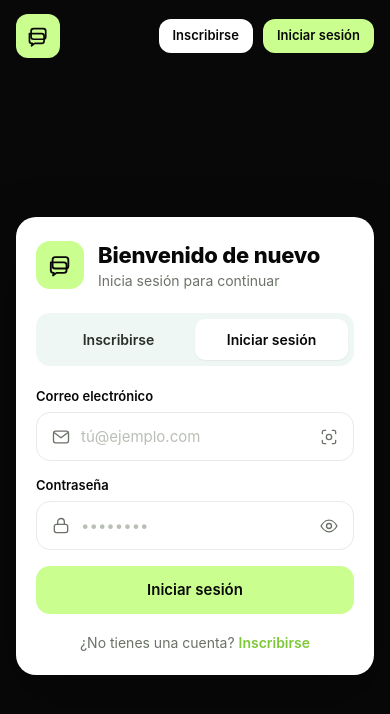
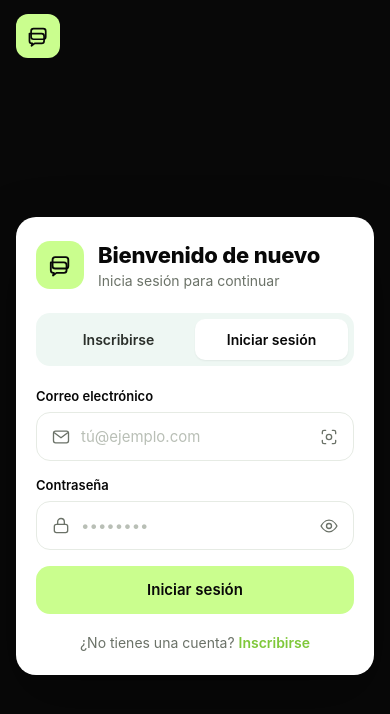
Before and after one commit to nicoleocla/pitch-partner-webapp, a plain HTML site: page index.html in a window 390 px wide. Drawn offline with Linux system fonts and the light colour scheme.

Commit message:
Remove redundant top-right nav buttons

```diff
--- a/index.html
+++ b/index.html
@@ -4,7 +4,7 @@
   <meta charset="UTF-8" />
   <meta name="viewport" content="width=device-width, initial-scale=1.0" />
   <title>Pitch Partner</title>
-  <link rel="stylesheet" href="styles.css?v=2" />
+  <link rel="stylesheet" href="styles.css?v=3" />
   <link rel="icon" type="image/svg+xml" href="favicon.svg" />
 </head>
 <body>
@@ -19,10 +19,6 @@
         </svg>
       </span>
     </a>
-    <nav class="nav-actions">
-      <button type="button" class="btn btn-ghost" data-nav-tab="signup">Inscribirse</button>
-      <button type="button" class="btn btn-primary" data-nav-tab="login">Iniciar sesión</button>
-    </nav>
   </header>
 
   <main class="main">
@@ -122,6 +118,6 @@
     </section>
   </main>
 
-  <script src="app.js?v=2"></script>
+  <script src="app.js?v=3"></script>
 </body>
 </html>
--- a/styles.css
+++ b/styles.css
@@ -68,11 +68,6 @@
   border-radius: 14px;
 }
 .brand-logo-lg svg { width: 30px; height: 30px; }
-
-.nav-actions {
-  display: flex;
-  gap: 10px;
-}
 
 /* Buttons */
 .btn {
@@ -308,7 +303,6 @@
 /* Mobile */
 @media (max-width: 520px) {
   .nav { padding: 14px 16px; }
-  .nav-actions .btn { padding: 9px 14px; font-size: 13px; }
   .main { padding: 16px 16px 40px; }
   .auth-card {
     padding: 24px 20px;
```
